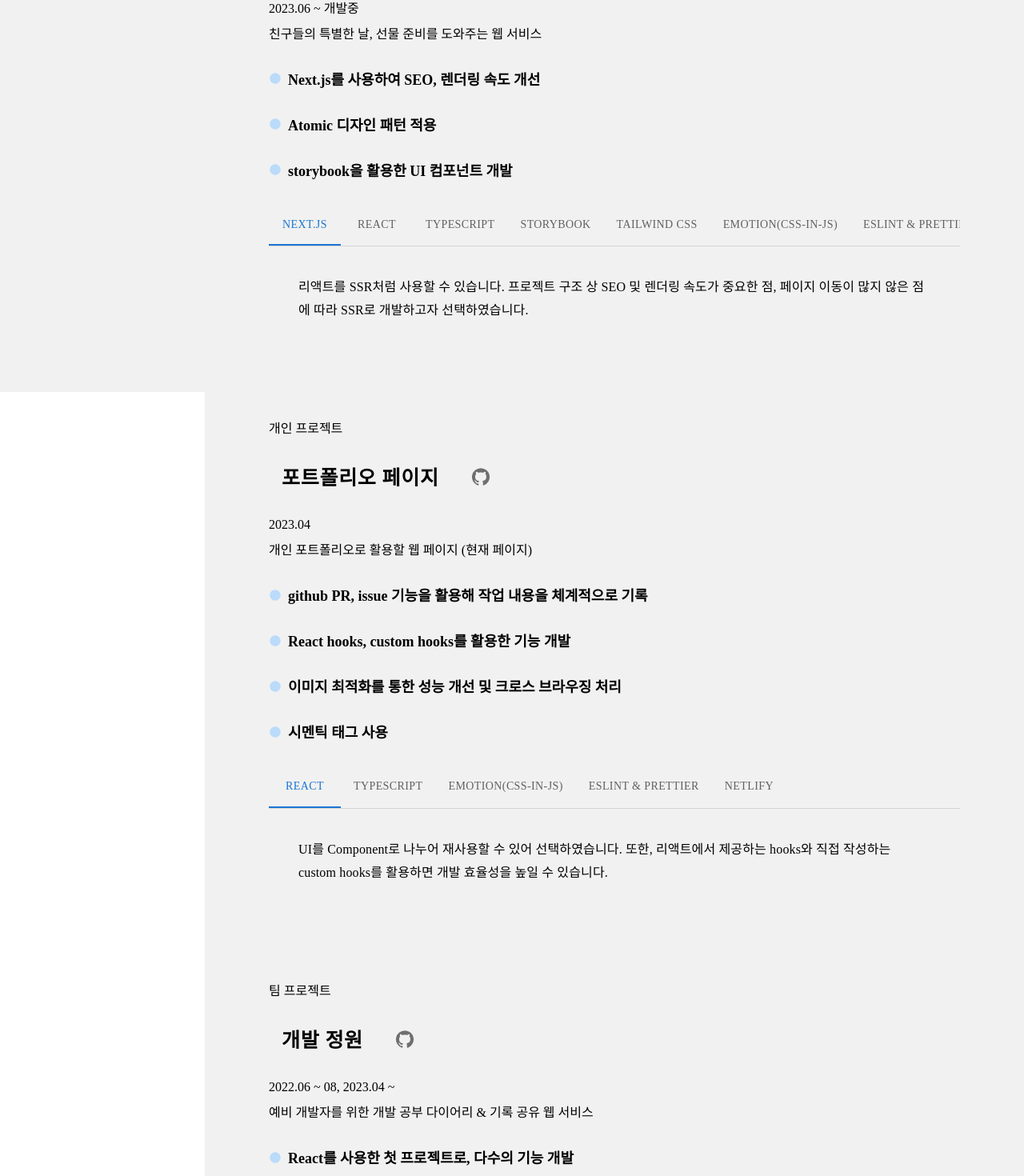
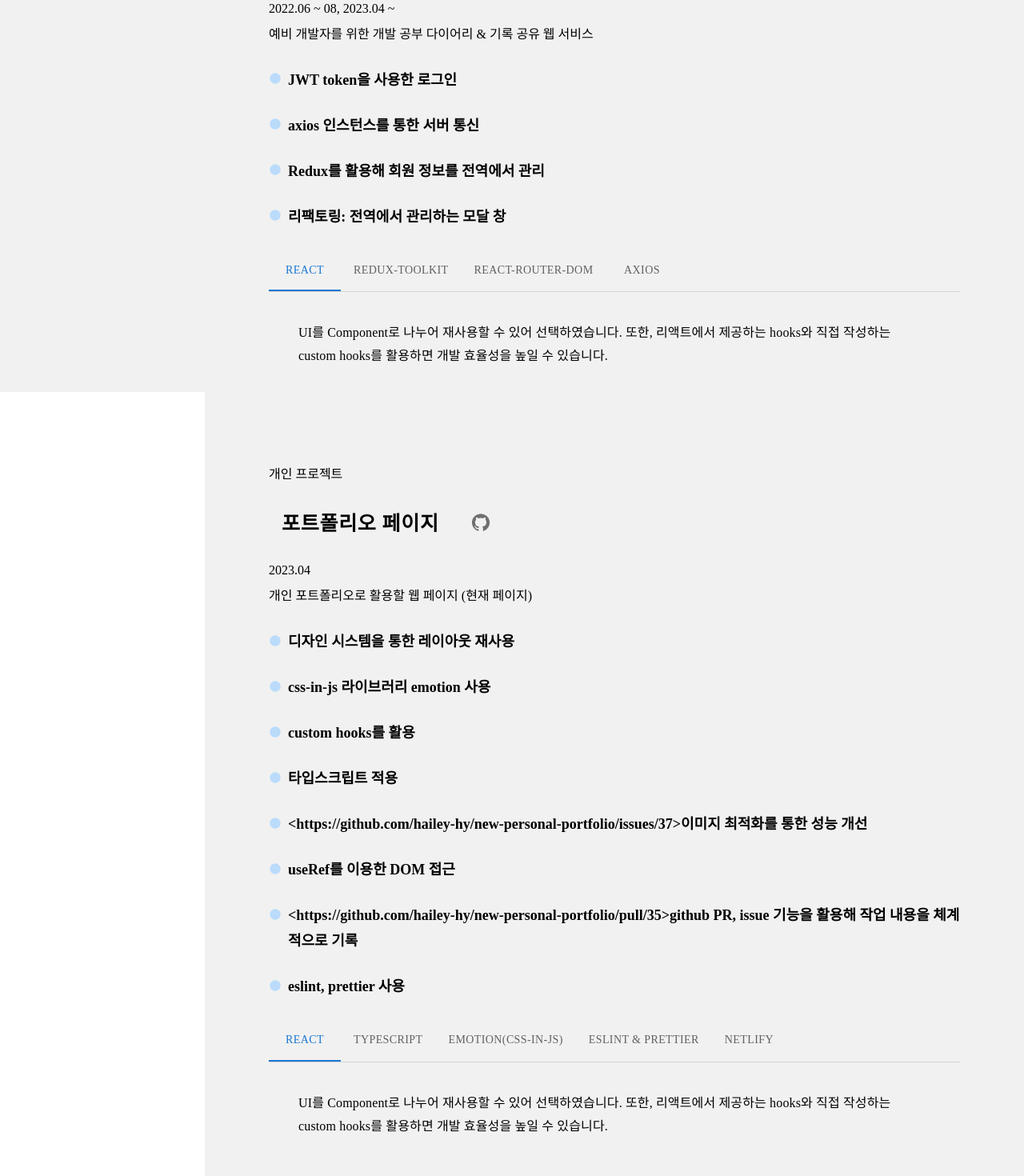
Before and after one commit to hailey-hy/new-personal-portfolio, a React (Create React App) app: page / in a window 1280 px wide. Shown: the part 1110-2580 px from the top of the page at 80% size. Built offline with nearby package versions, Linux system fonts and the light colour scheme; a web font is replaced by a local one.

Commit message:
feat: 프로젝트 및 교육 section 내용 더 자세히 정리

```diff
--- a/src/constants/ArticleConstants.ts
+++ b/src/constants/ArticleConstants.ts
@@ -1,4 +1,94 @@
 export const PROJECT = [
+    {
+        title: '개발 정원',
+        url: 'https://devroadmap.netlify.app/signin',
+        githubUrl: 'https://github.com/hailey-hy/devroadmap-front',
+        subtitle: '예비 개발자를 위한 개발 공부 다이어리 & 기록 공유 웹 서비스',
+        term: '2022.06 ~ 08, 2023.04 ~',
+        group: '팀 프로젝트',
+        detail: [
+            'JWT token을 사용한 로그인',
+            'axios 인스턴스를 통한 서버 통신',
+            'Redux를 활용해 회원 정보를 전역에서 관리',
+            '리팩토링: 전역에서 관리하는 모달 창',
+        ],
+        tabContents: [
+            {
+                index: 0,
+                children:
+                    'UI를 Component로 나누어 재사용할 수 있어 선택하였습니다. 또한, 리액트에서 제공하는 hooks와 직접 작성하는 custom hooks를 활용하면 개발 효율성을 높일 수 있습니다.',
+            },
+            {
+                index: 1,
+                children:
+                    '상태 관리를 전역에서 할 수 있어, 과도한 props drilling에 따른 이슈를 방지할 수 있어 선택하였습니다.',
+            },
+            {
+                index: 2,
+                children:
+                    'SPA인 리액트에서 페이지 이동을 구현하고자 사용하였습니다.',
+            },
+            {
+                index: 3,
+                children:
+                    '인스턴스를 사용하여 네트워크 요청을 모듈화하였습니다.',
+            },
+        ],
+        tabLables: ['React', 'redux-toolkit', 'react-router-dom', 'Axios'],
+    },
+
+    {
+        title: '포트폴리오 페이지',
+        url: 'https://haeyeon-portfolio.netlify.app/',
+        githubUrl: 'https://github.com/hailey-hy/new-personal-portfolio',
+        subtitle: '개인 포트폴리오로 활용할 웹 페이지 (현재 페이지)',
+        term: '2023.04',
+        group: '개인 프로젝트',
+        detail: [
+            '디자인 시스템을 통한 레이아웃 재사용',
+            'css-in-js 라이브러리 emotion 사용',
+            'custom hooks를 활용',
+            '타입스크립트 적용',
+            '<https://github.com/hailey-hy/new-personal-portfolio/issues/37>이미지 최적화를 통한 성능 개선',
+            'useRef를 이용한 DOM 접근',
+            '<https://github.com/hailey-hy/new-personal-portfolio/pull/35>github PR, issue 기능을 활용해 작업 내용을 체계적으로 기록',
+            'eslint, prettier 사용'
+        ],
+        tabContents: [
+            {
+                index: 0,
+                children:
+                    'UI를 Component로 나누어 재사용할 수 있어 선택하였습니다. 또한, 리액트에서 제공하는 hooks와 직접 작성하는 custom hooks를 활용하면 개발 효율성을 높일 수 있습니다.',
+            },
+            {
+                index: 1,
+                children:
+                    '함수나 객체 안에 들어갈 인자와 프로퍼티의 타입을 추론할 수 있고, 에러를 미리 체크할 수 있습니다. 개발 시 예상치 못한 타입 관련 버그를 방지할 수 있어 선택하였습니다.',
+            },
+            {
+                index: 2,
+                children:
+                    'CSS-in-JS 라이브러리 중 하나이므로 불필요한 클래스 명명을 줄일 수 있고, 타 CSS-in-JS 라이브러리 대비 성능이 빠르고 가벼워 선택하였습니다.',
+            },
+            {
+                index: 3,
+                children:
+                    '정해둔 코드 컨벤션에 따라 자동으로 코드를 수정할 수 있어, 일관된 코드 양식을 유지할 수 있어 사용하였습니다.',
+            },
+            {
+                index: 4,
+                children:
+                    'github을 기반으로 배포를 도와줍니다. 정해둔 branch에 새로운 push가 생기면 자동으로 배포를 시작하고, lighthouse로 성능 측정도 동시에 할 수 있어 선택하였습니다. ',
+            },
+        ],
+        tabLables: [
+            'React',
+            'typescript',
+            'Emotion(CSS-in-JS)',
+            'Eslint & Prettier',
+            'Netlify',
+        ],
+    },
     {
         title: '선물 체커',
         url: 'https://gift-checker.vercel.app/',
@@ -7,9 +97,9 @@
         term: '2023.06 ~ 개발중',
         group: '팀 프로젝트',
         detail: [
-            'Next.js를 사용하여 SEO, 렌더링 속도 개선',
             'Atomic 디자인 패턴 적용',
             'storybook을 활용한 UI 컴포넌트 개발',
+            'Next.js 사용',
         ],
         tabContents: [
             {
@@ -64,91 +154,7 @@
             'Vercel',
         ],
     },
-    {
-        title: '포트폴리오 페이지',
-        url: 'https://haeyeon-portfolio.netlify.app/',
-        githubUrl: 'https://github.com/hailey-hy/new-personal-portfolio',
-        subtitle: '개인 포트폴리오로 활용할 웹 페이지 (현재 페이지)',
-        term: '2023.04',
-        group: '개인 프로젝트',
-        detail: [
-            'github PR, issue 기능을 활용해 작업 내용을 체계적으로 기록',
-            'React hooks, custom hooks를 활용한 기능 개발',
-            '이미지 최적화를 통한 성능 개선 및 크로스 브라우징 처리',
-            '시멘틱 태그 사용',
-        ],
-        tabContents: [
-            {
-                index: 0,
-                children:
-                    'UI를 Component로 나누어 재사용할 수 있어 선택하였습니다. 또한, 리액트에서 제공하는 hooks와 직접 작성하는 custom hooks를 활용하면 개발 효율성을 높일 수 있습니다.',
-            },
-            {
-                index: 1,
-                children:
-                    '함수나 객체 안에 들어갈 인자와 프로퍼티의 타입을 추론할 수 있고, 에러를 미리 체크할 수 있습니다. 개발 시 예상치 못한 타입 관련 버그를 방지할 수 있어 선택하였습니다.',
-            },
-            {
-                index: 2,
-                children:
-                    'CSS-in-JS 라이브러리 중 하나이므로 불필요한 클래스 명명을 줄일 수 있고, 타 CSS-in-JS 라이브러리 대비 성능이 빠르고 가벼워 선택하였습니다.',
-            },
-            {
-                index: 3,
-                children:
-                    '정해둔 코드 컨벤션에 따라 자동으로 코드를 수정할 수 있어, 일관된 코드 양식을 유지할 수 있어 사용하였습니다.',
-            },
-            {
-                index: 4,
-                children:
-                    'github을 기반으로 배포를 도와줍니다. 정해둔 branch에 새로운 push가 생기면 자동으로 배포를 시작하고, lighthouse로 성능 측정도 동시에 할 수 있어 선택하였습니다. ',
-            },
-        ],
-        tabLables: [
-            'React',
-            'typescript',
-            'Emotion(CSS-in-JS)',
-            'Eslint & Prettier',
-            'Netlify',
-        ],
-    },
-    {
-        title: '개발 정원',
-        url: 'https://devroadmap.netlify.app/signin',
-        githubUrl: 'https://github.com/hailey-hy/devroadmap-front',
-        subtitle: '예비 개발자를 위한 개발 공부 다이어리 & 기록 공유 웹 서비스',
-        term: '2022.06 ~ 08, 2023.04 ~',
-        group: '팀 프로젝트',
-        detail: [
-            'React를 사용한 첫 프로젝트로, 다수의 기능 개발',
-            '백엔드 개발자와 api 설계 협의',
-            'Redux를 활용한 전역 상태 관리',
-            'custom hooks를 활용한 리팩토링',
-        ],
-        tabContents: [
-            {
-                index: 0,
-                children:
-                    'UI를 Component로 나누어 재사용할 수 있어 선택하였습니다. 또한, 리액트에서 제공하는 hooks와 직접 작성하는 custom hooks를 활용하면 개발 효율성을 높일 수 있습니다.',
-            },
-            {
-                index: 1,
-                children:
-                    '상태 관리를 전역에서 할 수 있어, 과도한 props drilling에 따른 이슈를 방지할 수 있어 선택하였습니다.',
-            },
-            {
-                index: 2,
-                children:
-                    'SPA인 리액트에서 페이지 이동을 구현하고자 사용하였습니다.',
-            },
-            {
-                index: 3,
-                children:
-                    '인스턴스를 사용하여 네트워크 요청을 모듈화하였습니다.',
-            },
-        ],
-        tabLables: ['React', 'redux-toolkit', 'react-router-dom', 'Axios'],
-    },
+
 ];
 
 export const ACTIVITY = [
@@ -169,22 +175,20 @@
         term: '2021.10 ~ 진행중',
         group: '개인 스터디',
         detail: [
-            '하루 한 문제 해결을 목표로 꾸준히 진행 중',
-            '현재 약 400문제 해결로 백준 골드 1 달성',
+            '하루 한 문제 해결을 목표로 현재 약 400문제 해결',
         ],
     },
 ];
 
 export const EDUCATION = [
     {
-        title: '우아한 테크코스 5기',
+        title: '우아한 테크코스 5기 pre-course',
         url: 'https://github.com/hailey-hy/javascript-baseball',
         subtitle: '약 4주간 3개의 과제를 해결하는 프리코스 진행',
         term: '2022.10 ~ 2022.11',
         group: '교육',
         detail: [
-            'git commit 컨벤션, 자바스크립트 컨벤션 학습',
-            '매주 피드백을 받으며 클린한 코드 작성을 연습',
+            '한 달간 매주 자바스크립트 과제를 해결하고, 피드백 반영'
         ],
     },
 ];
```
